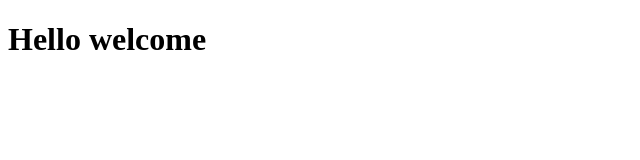
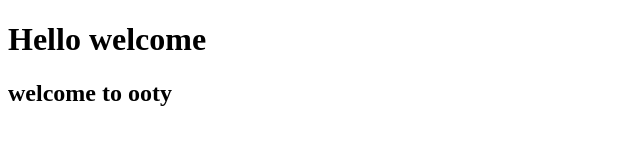
Before and after one commit to pkmansoor/datewithgit-sample, a plain HTML site: page index.html in a window 1280 px wide. Shown: the whole page, without its empty margins (0-640 px from the left). Drawn offline with Linux system fonts and the light colour scheme.

Commit message:
index modified

```diff
--- a/index.html
+++ b/index.html
@@ -8,5 +8,7 @@
 </head>
 <body>
     <h1>Hello welcome</h1>
+    <h2>welcome to ooty</h2>
+
 </body>
 </html>
```
